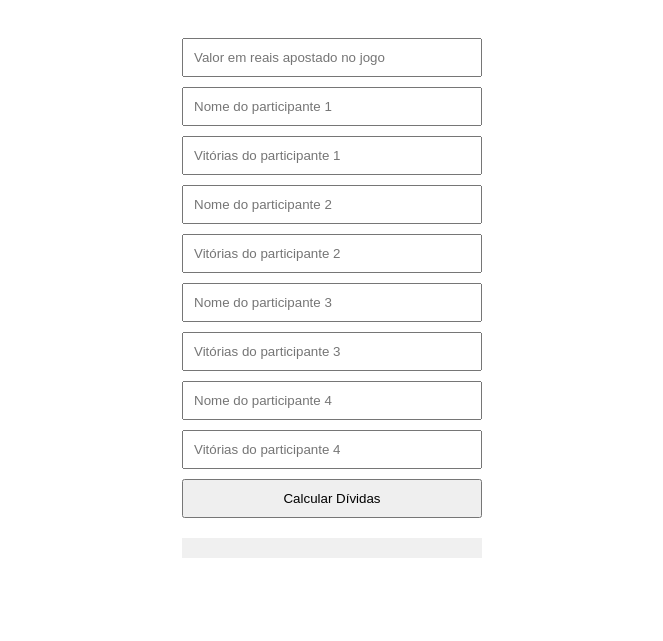
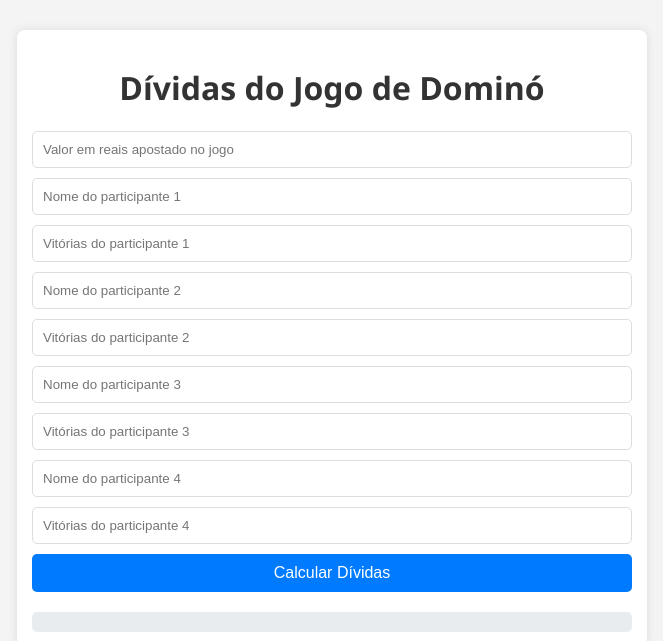
Before and after one commit to rjcecim/domino, a plain HTML site: page index.html in a window 1280 px wide. Shown: the whole page, without its empty margins (308-971 px from the left). Drawn offline with Linux system fonts and the light colour scheme.

Commit message:
Update index.html

```diff
--- a/index.html
+++ b/index.html
@@ -2,31 +2,62 @@
 <html lang="en">
 <head>
     <meta charset="UTF-8">
+    <meta name="viewport" content="width=device-width, initial-scale=1.0">
     <title>Dívidas do Jogo de Dominó</title>
     <style>
         body {
-            font-family: Arial, sans-serif;
+            font-family: 'Segoe UI', Tahoma, Geneva, Verdana, sans-serif;
+            margin: 0;
+            padding: 0;
+            background-color: #f4f4f4;
+            color: #333;
         }
         .container {
-            width: 300px;
-            margin: auto;
-            padding-top: 20px;
+            max-width: 600px;
+            margin: 30px auto;
+            padding: 15px;
+            background-color: #fff;
+            border-radius: 8px;
+            box-shadow: 0 0 10px rgba(0, 0, 0, 0.1);
+        }
+        h1 {
+            text-align: center;
+            color: #333;
         }
         input, button {
-            margin-top: 10px;
+            display: block;
             width: 100%;
             padding: 10px;
+            margin: 10px 0;
+            border-radius: 5px;
+            border: 1px solid #ddd;
             box-sizing: border-box;
+        }
+        button {
+            background-color: #007bff;
+            color: white;
+            font-size: 16px;
+            border: none;
+            cursor: pointer;
+            transition: background-color 0.3s;
+        }
+        button:hover {
+            background-color: #0056b3;
         }
         .result {
             margin-top: 20px;
-            background-color: #f0f0f0;
+            background-color: #e9ecef;
             padding: 10px;
+            border-radius: 5px;
+        }
+        .result p {
+            margin: 5px 0;
         }
     </style>
 </head>
 <body>
     <div class="container">
+        <h1>Dívidas do Jogo de Dominó</h1>
         <input type="number" id="valorAposta" placeholder="Valor em reais apostado no jogo">
         <input type="text" id="nome1" placeholder="Nome do participante 1">
         <input type="number" id="vitorias1" placeholder="Vitórias do participante 1">
```
